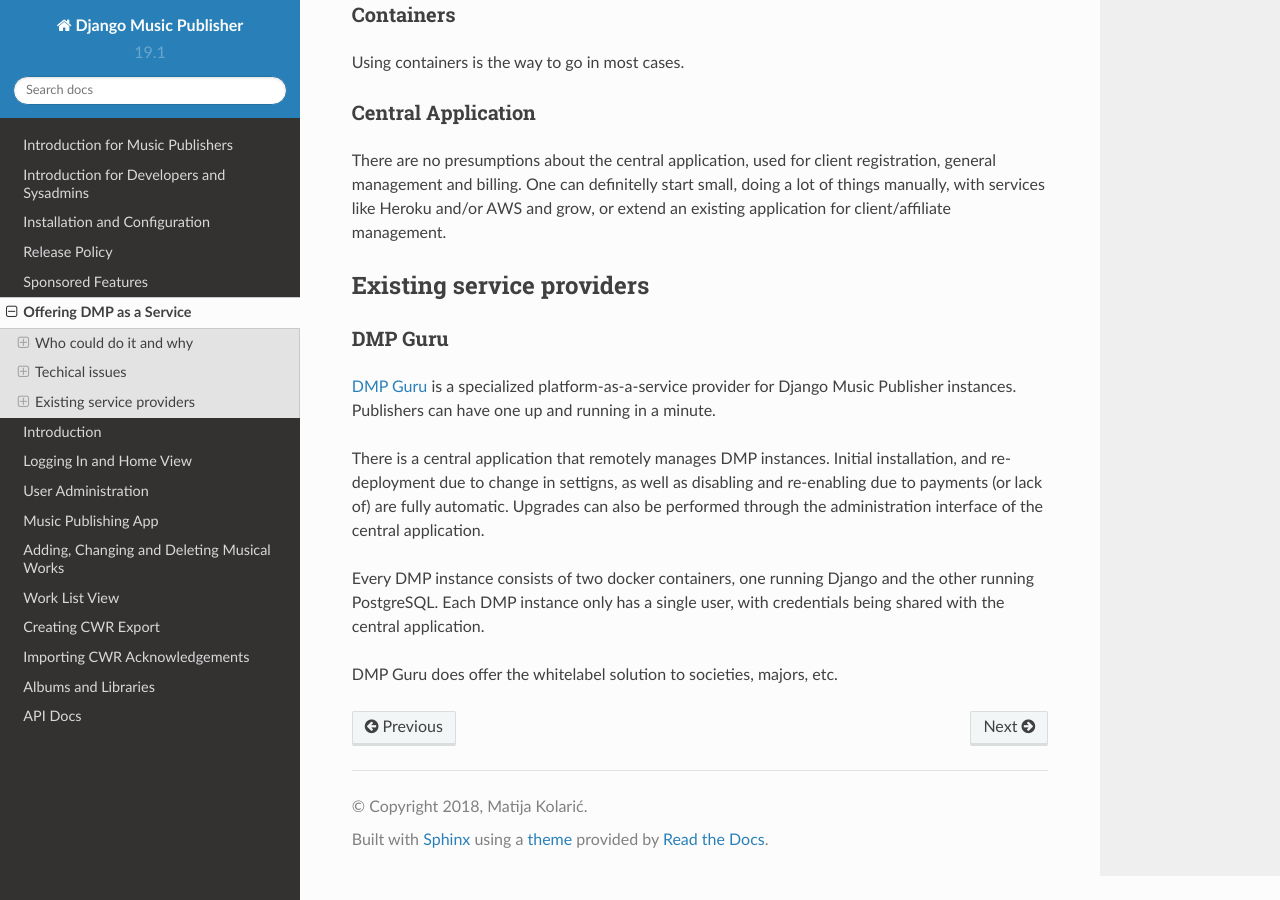
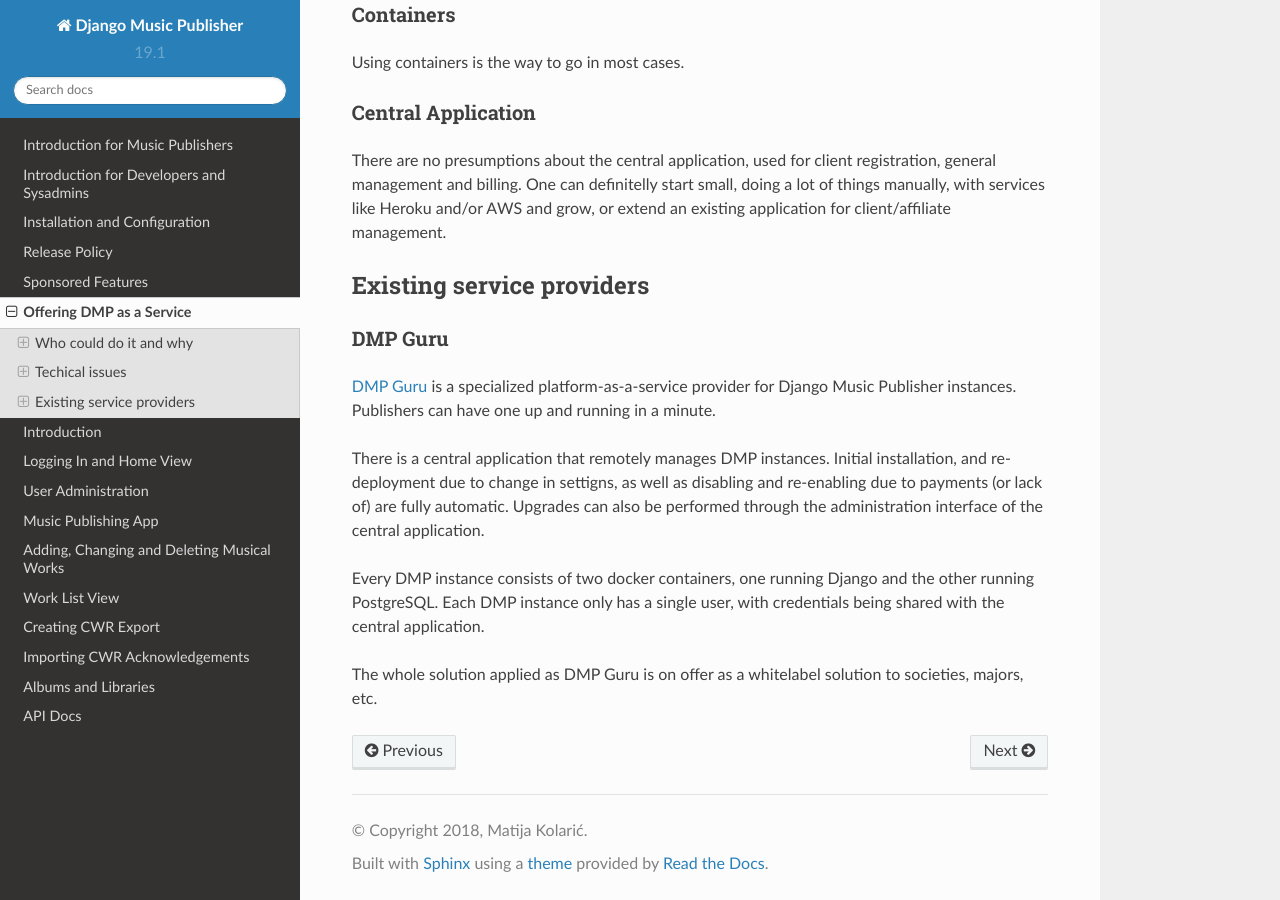
Before and after one commit to matijakolaric-com/django-music-publisher, a Sphinx documentation site: the page built from docs/saas.rst, in a window 1280 px wide and 900 px high, scrolled down 1889 px. Built offline with Sphinx 7.4.7 and the Read the Docs theme 2.0.0, drawn with Linux system fonts in a browser that asks for light colours.

Commit message:
docs changed

```diff
--- a/docs/saas.rst
+++ b/docs/saas.rst
@@ -73,4 +73,4 @@
 
 Every DMP instance consists of two docker containers, one running Django and the other running PostgreSQL. Each DMP instance only has a single user, with credentials being shared with the central application.
 
-DMP Guru does offer the whitelabel solution to societies, majors, etc.
+The whole solution applied as DMP Guru is on offer as a whitelabel solution to societies, majors, etc.
```
